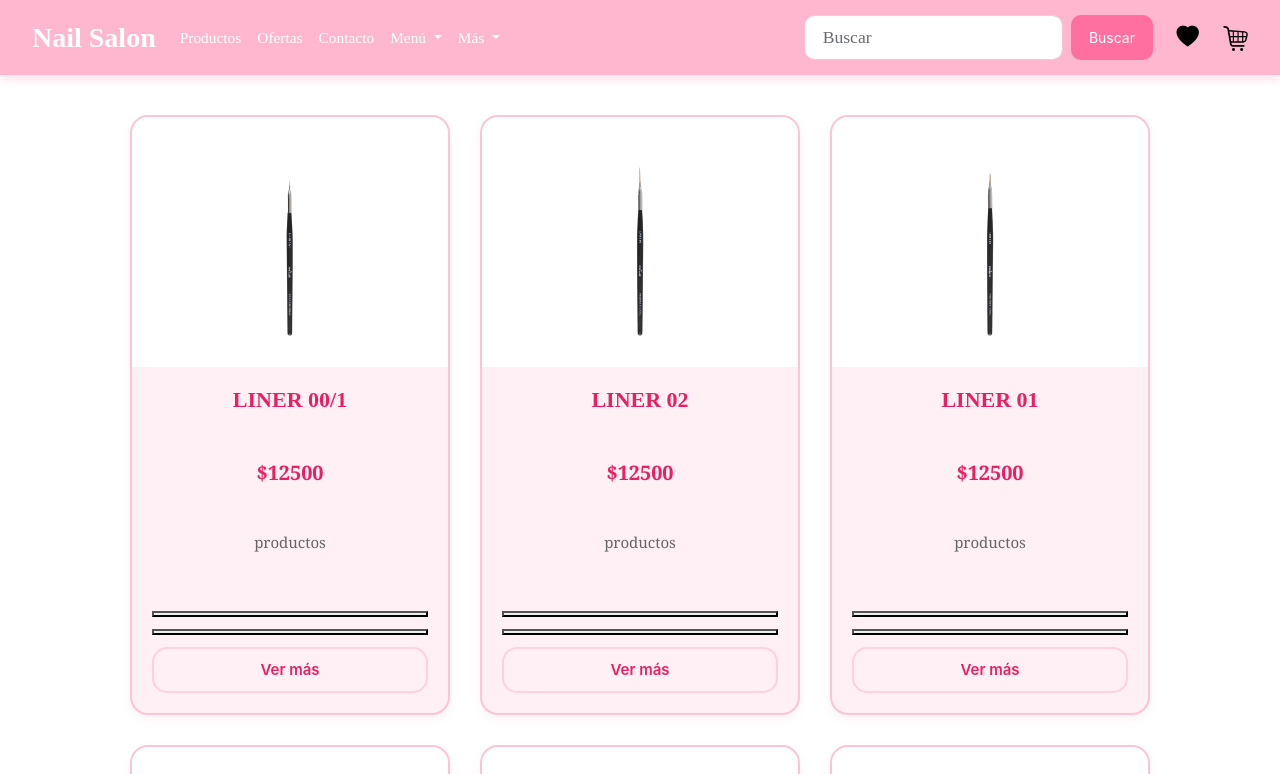
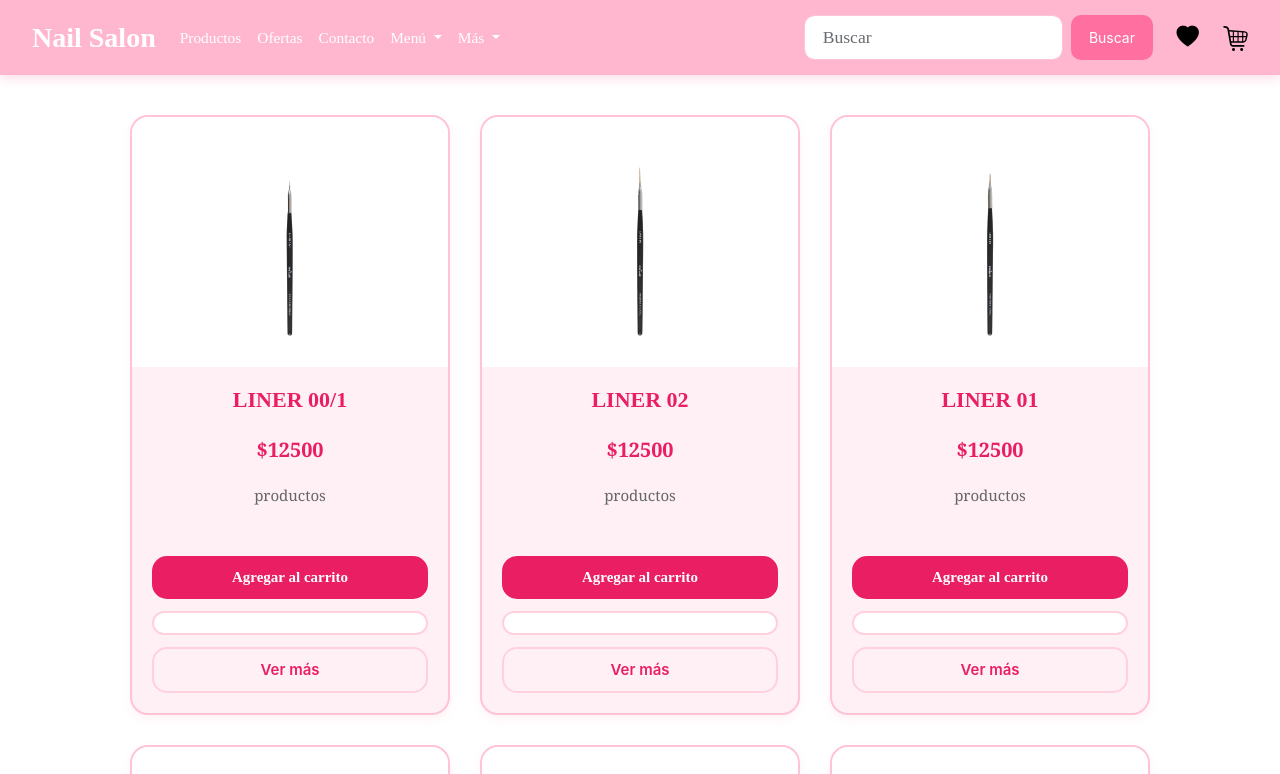
Before and after one commit to valentina-ovando/Proyecto1.ov, an Angular app: page /productos in a window 1280 px wide. Shown: the top 774 px of the page. Built offline with nearby package versions, Linux system fonts and the light colour scheme; a web font is replaced by a local one.

Commit message:
cambios p2 23-6

```diff
--- a/src/app/paginas/productos/productos.css
+++ b/src/app/paginas/productos/productos.css
@@ -181,23 +181,64 @@
     height: 250px;
 }
 
-.favoritos-container {
+/* CONTENEDOR DE BOTONES */
+.botones {
   display: flex;
-  justify-content: flex-end;
-  margin-top: 10px;
+  flex-direction: column;
+  gap: 12px;
+  margin-top: 15px;
 }
 
-.btn-favorito {
-  background: none;
+/* BOTÓN CARRITO */
+.btn-carrito {
+  background-color: #e91e63;
+  color: white;
   border: none;
+  border-radius: 15px;
+  width: 100%;
+  padding: 10px;
+  font-size: 15px;
+  font-weight: 600;
   cursor: pointer;
+  transition: 0.3s;
 }
 
-.btn-favorito i {
-  color: #e91e63;
-  font-size: 24px;
+.btn-carrito:hover {
+  background-color: #d81b60;
 }
 
-.btn-favorito:hover i {
-  color: #d81b60;
+/* BOTÓN FAVORITOS */
+.btn-favorito {
+  background-color: white;
+  color: #e91e63;
+  border: 2px solid #ffd1dc;
+  border-radius: 15px;
+  width: 100%;
+  padding: 10px;
+  font-size: 20px;
+  font-weight: bold;
+  cursor: pointer;
+  transition: 0.3s;
 }
+
+.btn-favorito:hover {
+  background-color: #fff0f5;
+}
+
+/* BOTÓN VER MÁS */
+.btn-vermas {
+  background-color: #fff0f5;
+  color: #e91e63;
+  border: 2px solid #ffd1dc;
+  border-radius: 15px;
+  width: 100%;
+  padding: 10px;
+  font-size: 15px;
+  font-weight: 600;
+  transition: 0.3s;
+}
+
+.btn-vermas:hover {
+  background-color: #e91e63;
+  color: white;
+}
--- a/src/app/paginas/productos/productos.html
+++ b/src/app/paginas/productos/productos.html
@@ -22,19 +22,29 @@
         <!-- <i [class]="esFavorito(p.id) ? 'fas fa-heart' : 'far fa-heart'"></i> -->
       <!-- </button> -->
 
-     <button (click)="agregarCarrito(p)"
-     Agregar al carrito></button>
+     <div class="botones">
 
-      <button (click)="agregarFavorito(p)"></button>
+  <button
+    class="btn-carrito"
+    (click)="agregarCarrito(p)">
+     Agregar al carrito
+  </button>
+
+  <button
+    class="btn-favorito"
+    (click)="agregarFavorito(p)">
+
+  </button>
 
   <button
     class="btn btn-vermas"
     type="button"
     data-bs-toggle="collapse"
     [attr.data-bs-target]="'#descripcion' + p.id">
-
     Ver más
   </button>
+
+</div>
 
 
 
```
Lines whose indentation alone changed are shown as unchanged.
